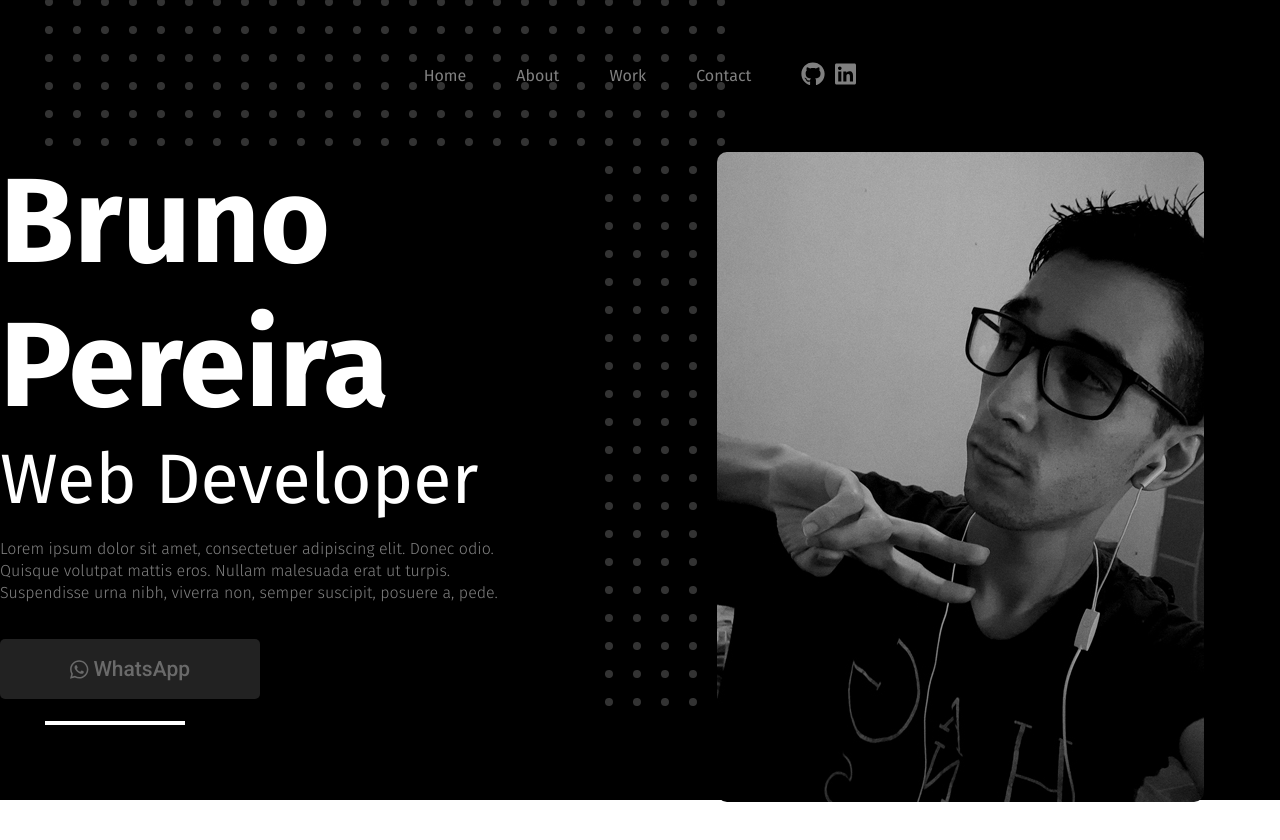
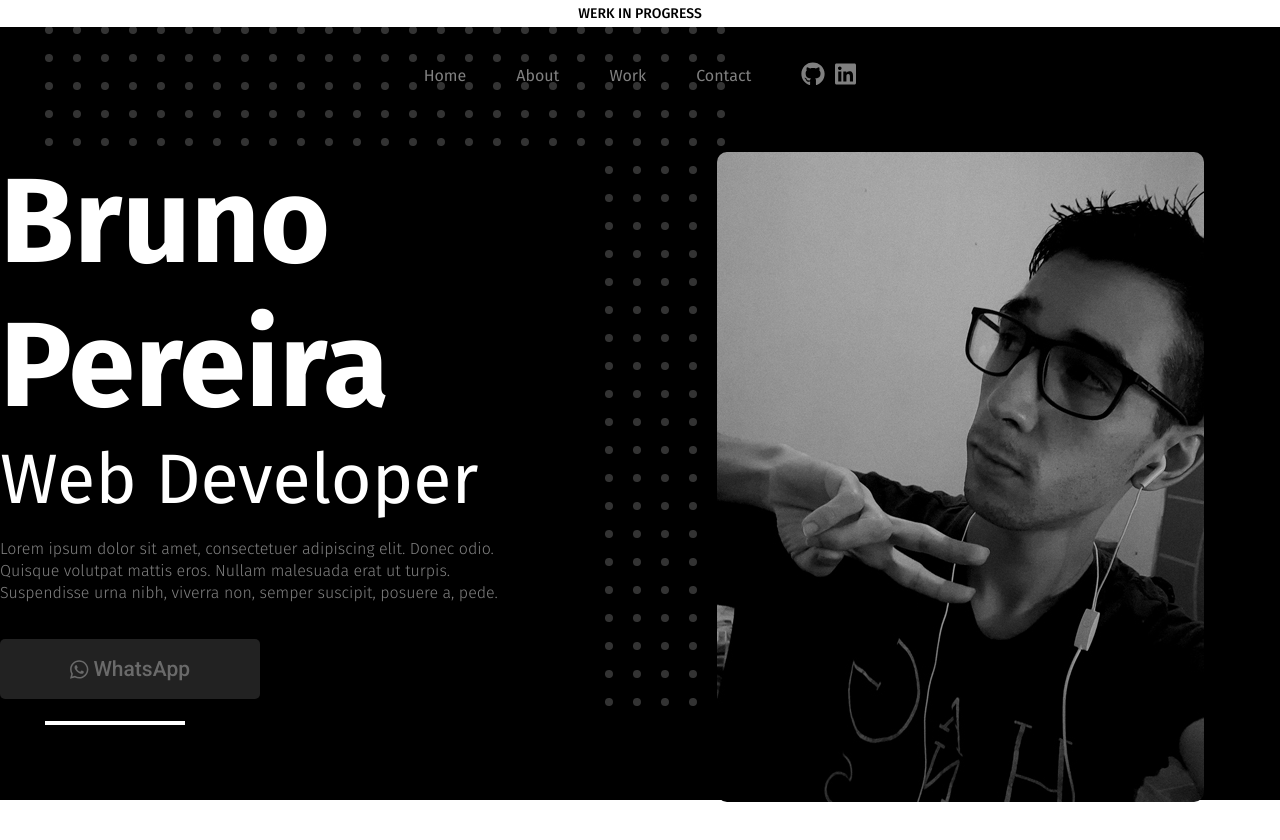
Before and after one commit to SirBruno/portfolio, a Next.js app: page / in a window 1280 px wide. Shown: the top 840 px of the page. Built offline with nearby package versions, Linux system fonts and the light colour scheme.

Commit message:
Added the "WIP" thing.

```diff
--- a/pages/index.js
+++ b/pages/index.js
@@ -13,6 +13,7 @@ export default function Home() {
         <title>Bruno Pereira</title>
       </Head>
 
+      <section className={styles.wip}><span>WERK IN PROGRESS</span></section>
       <section className={styles.one}>
         <span className={styles.nav}>
           <span>
--- a/styles/Home.module.css
+++ b/styles/Home.module.css
@@ -165,3 +165,14 @@ a.heroCTA:hover {
   min-width: auto !important;
   border-radius: 10px;
 }
+
+.wip {
+  position: absolute;
+  background: #fff;
+  text-align: center;
+  padding: 5px;
+  width: 100%;
+  box-sizing: border-box;
+  font-size: 14px;
+  font-weight: 500;
+}
```
